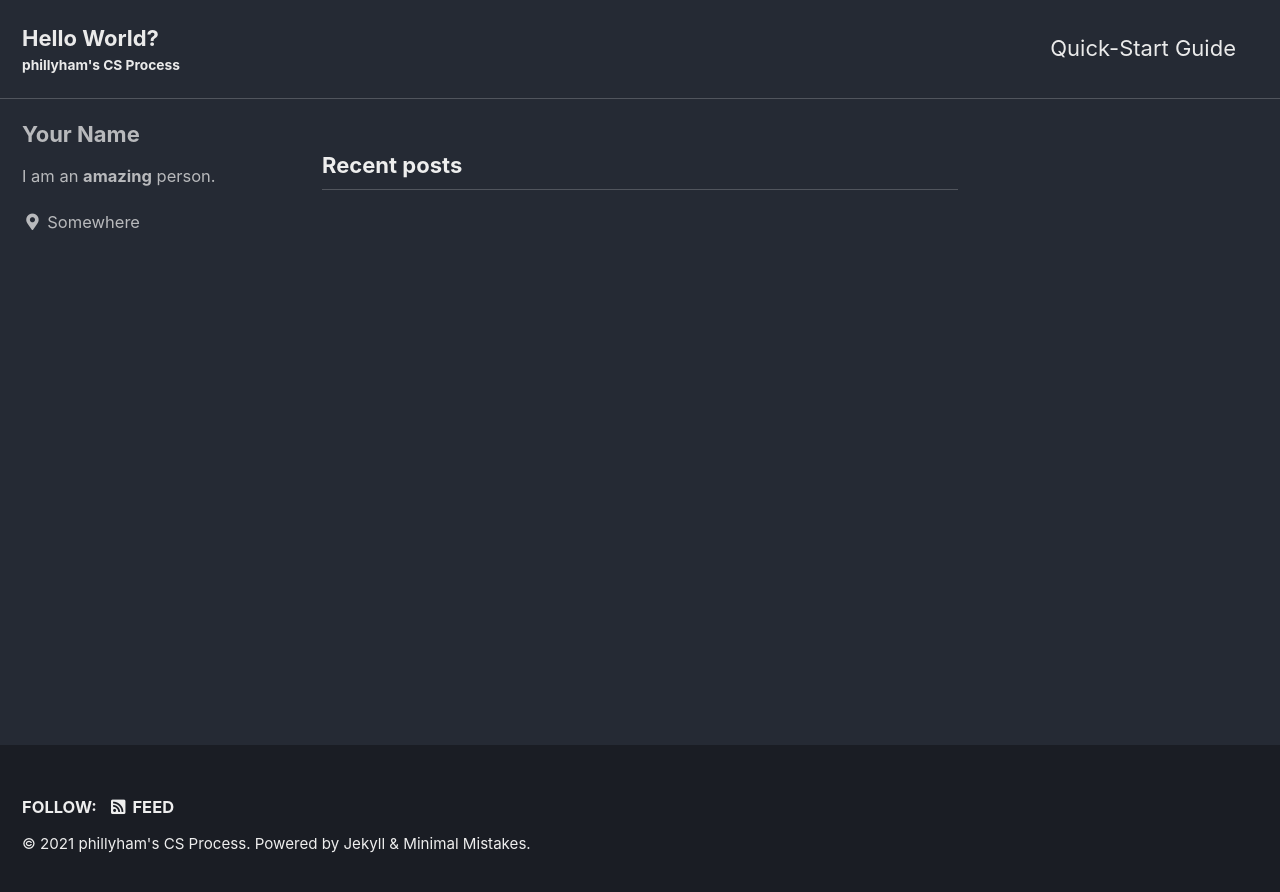
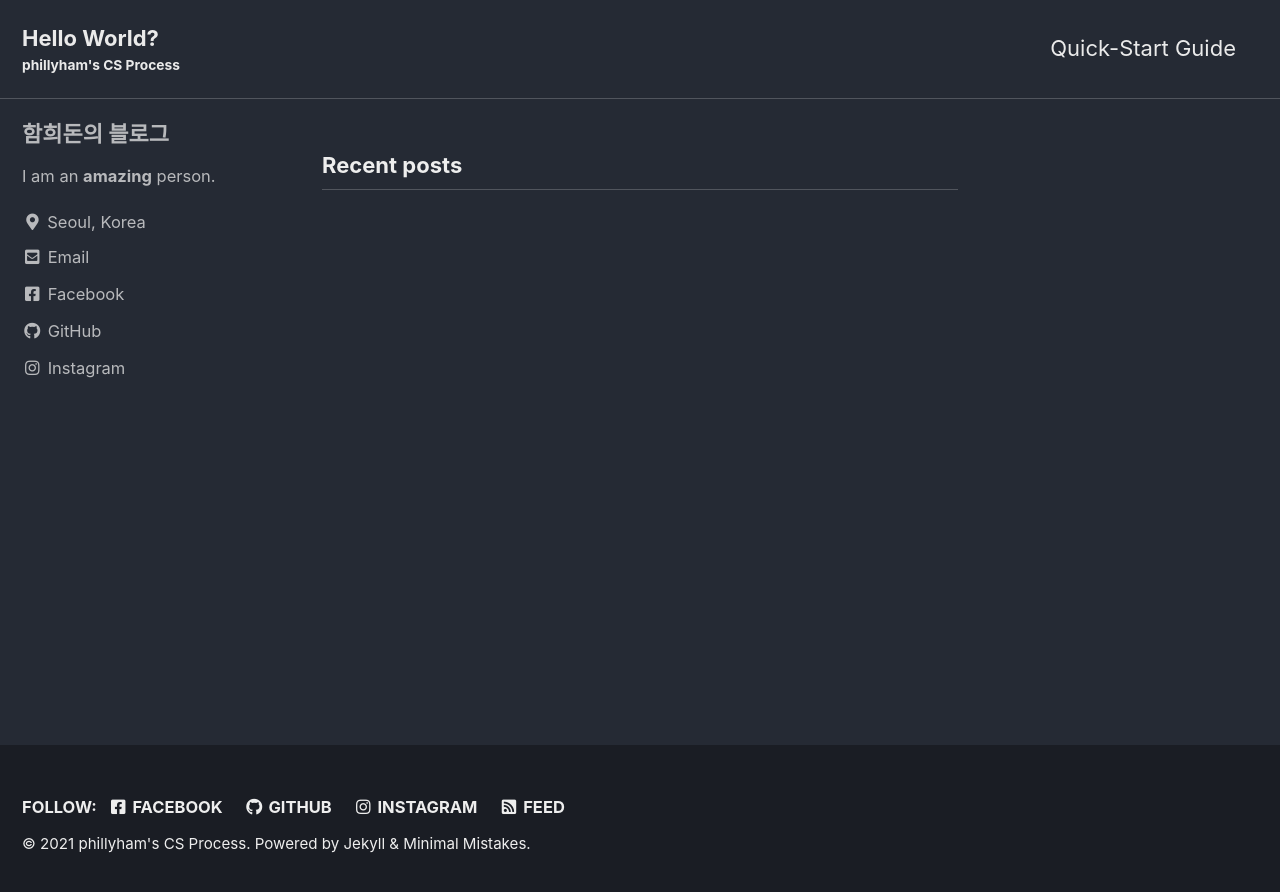
Before and after one commit to phillyham24/phillyham24.github.io, a Jekyll site: the page built from index.html, in a window 1280 px wide. Shown: the top 892 px of the page. Built offline with Jekyll 4.4.1, drawn with Linux system fonts in a browser that asks for light colours; cached includes are drawn as plain includes; the list of posts is cut into pages by our own code.

Commit message:
update basic setting

```diff
--- a/_config.yml
+++ b/_config.yml
@@ -94,15 +94,15 @@ analytics:
 
 # Site Author
 author:
-  name             : "Your Name"
+  name             : "함희돈의 블로그"
   avatar           : # path of avatar image, e.g. "/assets/images/bio-photo.jpg"
   bio              : "I am an **amazing** person."
-  location         : "Somewhere"
+  location         : "Seoul, Korea"
   email            :
   links:
     - label: "Email"
       icon: "fas fa-fw fa-envelope-square"
-      # url: "mailto:your.name@email.com"
+      url: "mailto:phillyham24@gmail.com"
     - label: "Website"
       icon: "fas fa-fw fa-link"
       # url: "https://your-website.com"
@@ -111,13 +111,13 @@ author:
       # url: "https://twitter.com/"
     - label: "Facebook"
       icon: "fab fa-fw fa-facebook-square"
-      # url: "https://facebook.com/"
+      url: "https://www.facebook.com/simon.ham.philly"
     - label: "GitHub"
       icon: "fab fa-fw fa-github"
-      # url: "https://github.com/"
+      url: "https://github.com/phillyham24"
     - label: "Instagram"
       icon: "fab fa-fw fa-instagram"
-      # url: "https://instagram.com/"
+      url: "https://www.instagram.com/philly___ham/"
 
 # Site Footer
 footer:
@@ -127,10 +127,10 @@ footer:
       # url:
     - label: "Facebook"
       icon: "fab fa-fw fa-facebook-square"
-      # url:
+      url: "https://www.facebook.com/simon.ham.philly"
     - label: "GitHub"
       icon: "fab fa-fw fa-github"
-      # url:
+      url: "https://github.com/phillyham24"
     - label: "GitLab"
       icon: "fab fa-fw fa-gitlab"
       # url:
@@ -139,7 +139,7 @@ footer:
       # url:
     - label: "Instagram"
       icon: "fab fa-fw fa-instagram"
-      # url:
+      url: "https://www.instagram.com/philly___ham/"
 
 
 # Reading Files
```
